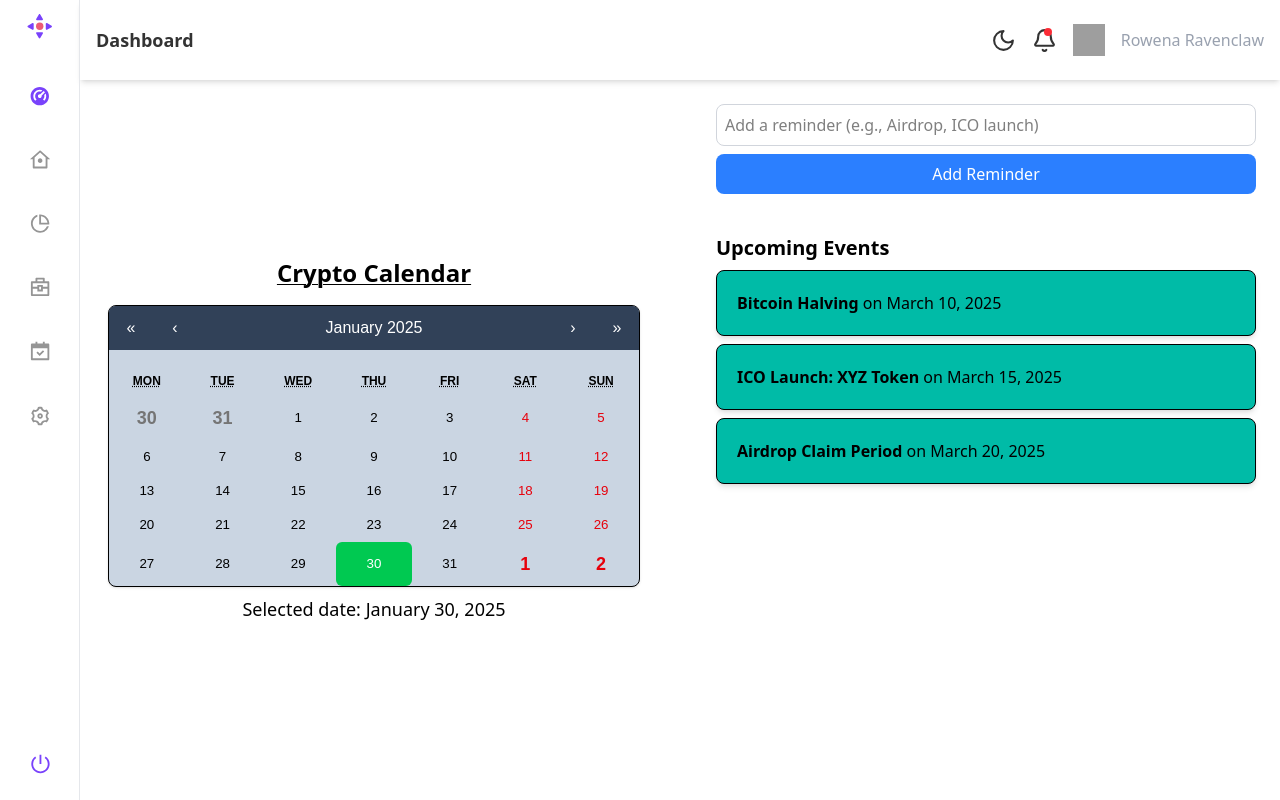
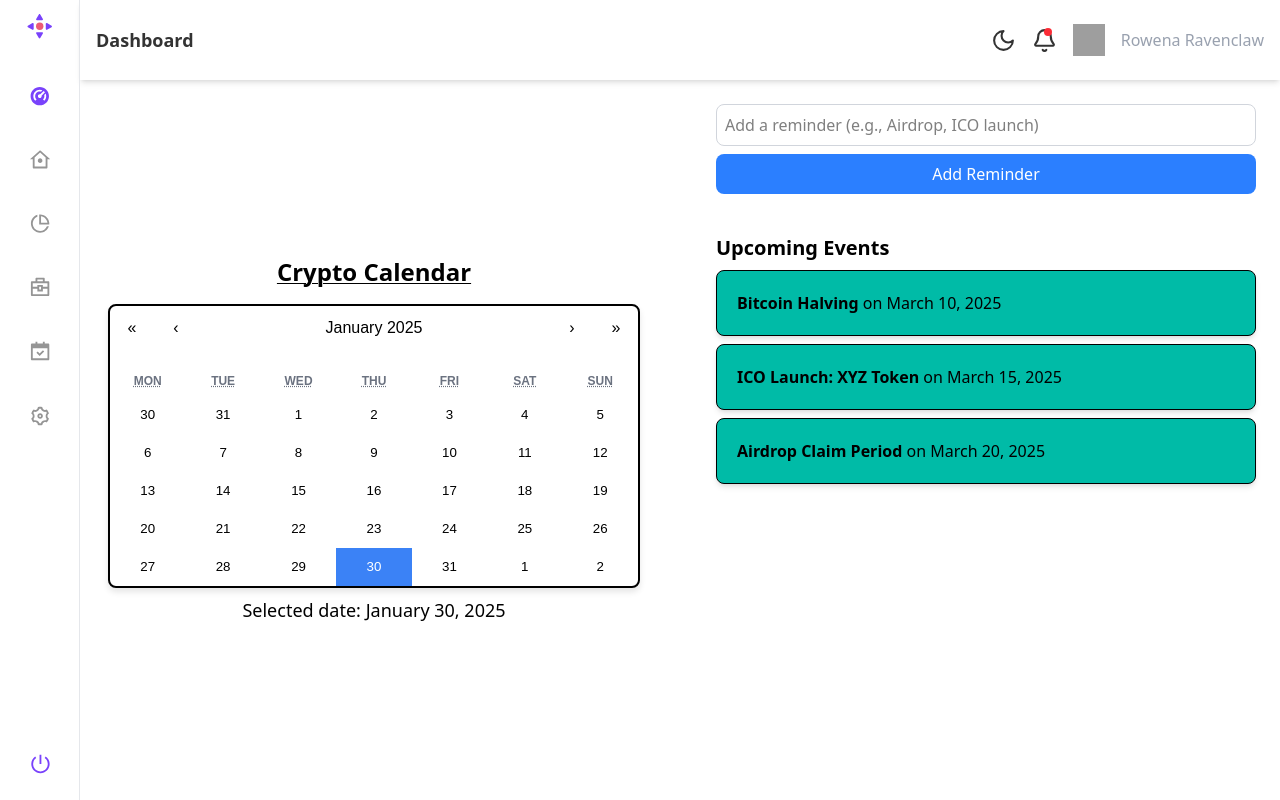
Before and after one commit to sitambhra/Reeltor, a React (Vite) app: page /calendar in a window 1280 px wide. Built offline with nearby package versions, Linux system fonts and the light colour scheme; grey boxes are pictures that could not be loaded.

Commit message:
restore the stylying of the calander

```diff
--- a/src/App.css
+++ b/src/App.css
@@ -9,44 +9,3 @@
     background-color: #fff;
     color: #333;
 }
-
-
-.react-calendar {
-    @apply !w-full !border !border-black !rounded-lg !shadow-sm !text-black !bg-slate-300
-}
-
-.react-calendar__tile {
-    @apply !p-2
-}
-
-.react-calendar__month-view__days__day--neighboringMonth{
-    @apply !font-bold !text-lg hover:!bg-slate-900 hover:!rounded-md hover:!text-white
-}
-
-.react-calendar__month-view__days__day--neighboringMonth{
-    @apply hover:!bg-orange-200
-}
-
-.react-calendar__month-view__days__day{
-    @apply hover:!bg-slate-500 hover:!rounded-md
-}
-
-.react-calendar__month-view__days__day--weekend {
-    @apply !text-red-600
-}
-
-.react-calendar__tile--now {
-    @apply !bg-green-500 !rounded-md
-}
-
-.react-calendar__navigation{
-    @apply !bg-slate-700 !text-white !rounded-t-md
-}
-
-.react-calendar__navigation__label__labelText--from{
-    @apply hover:!text-black
-}
-
-.react-calendar__navigation__prev2-button, .react-calendar__navigation__prev-button, .react-calendar__navigation__next-button, .react-calendar__navigation__next2-button{
-    @apply hover:!text-black hover:!bg-white
-}
--- a/src/Pages/Calendar.jsx
+++ b/src/Pages/Calendar.jsx
@@ -105,7 +105,7 @@ const Calendar = () => {
     <div className={`grid grid-cols-2 gap-6 h-[calc(100vh-5rem)] w-[calc(100vw-5rem)] ml-auto box-border ${theme === 'dark' ? 'bg-gray-900 text-white' : 'bg-white text-black'}`}>
 
       {/* Inject custom style */}
-      {/* <style>{calendarStyles}</style> */}
+      <style>{calendarStyles}</style>
 
       {/* Calendar Section */}
       <div className='w-full h-full flex flex-col justify-center items-center gap-4 p-7'>
```
